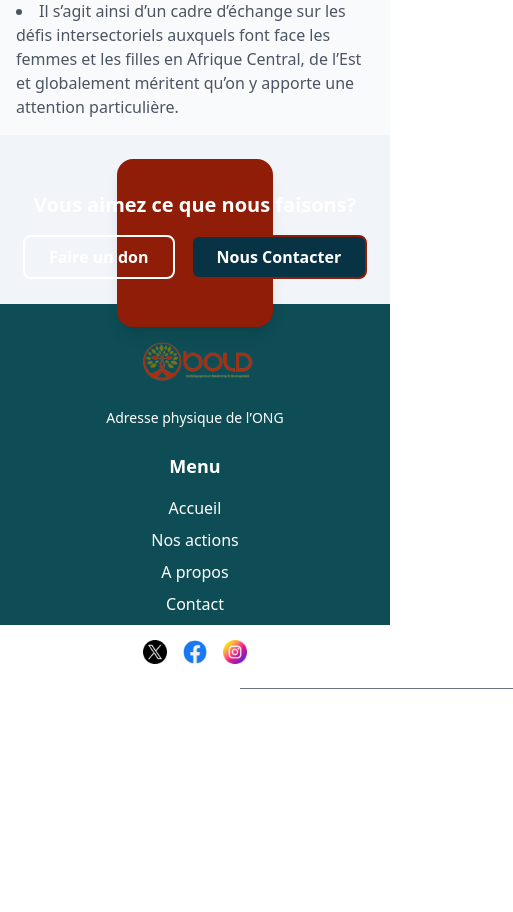
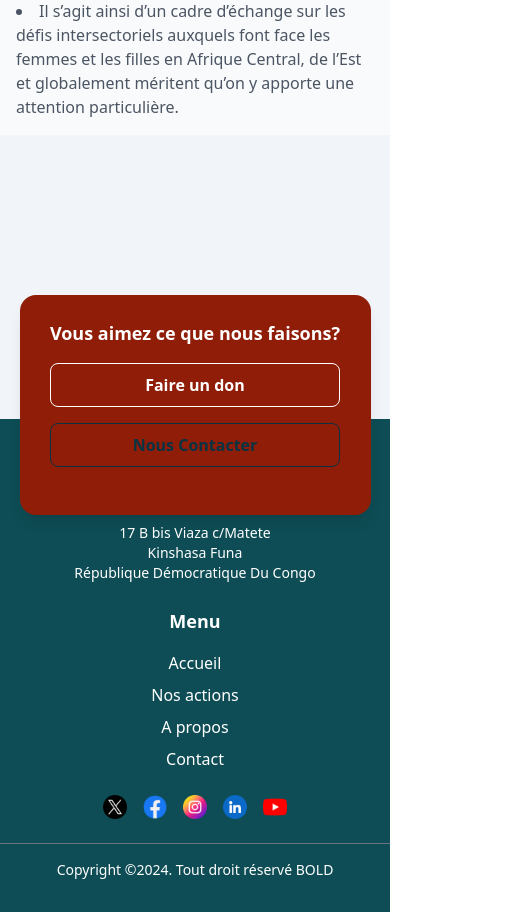
Before and after one commit to Edonak/Bold_Site, a Next.js app: page /about in a window 390 px wide. Shown: the part 5560-6472 px from the top of the page, 513 px wide, since content can reach past the window. Before the commit the page ends 6305 px from the top, so only its background shows below. Built offline with nearby package versions, Linux system fonts and the light colour scheme.

Commit message:
footer responsive fini

```diff
--- a/components/CallToAction.jsx
+++ b/components/CallToAction.jsx
@@ -2,25 +2,27 @@ import { Button } from "./ui/button";
 
 export default function CallToAction() {
   return (
-    <div className="flex justify-center items-center bg-slate-100 py-12 h-[20vh]">
-      <div className="flex flex-col md:flex-row items-center bg-[#8F1D07] text-white rounded-2xl p-8 w-[40%] max-w-4xl shadow-lg relative translate-y-6">
-        {/* Texte principal */}
-        <div className="text-center md:text-left mb-4 md:mb-0 flex-1">
-          <h2 className="text-xl md:text-2xl font-bold mb-4">
+    <div className="flex justify-center items-center bg-slate-100 py-8 md:py-12 h-auto">
+      <div className="flex flex-col md:flex-row items-center bg-[#8F1D07] translate-y-32 text-white rounded-2xl p-6 md:p-8 w-[90%] md:w-[70%] lg:w-[40%] max-w-4xl shadow-lg relative md:translate-y-4">
+        <div className="text-center md:text-left mb-6 md:mb-0 flex-1">
+          <h2 className="text-lg md:text-2xl font-bold mb-4">
             Vous aimez ce que nous faisons?
           </h2>
-          {/* Boutons */}
-          <div className="flex justify-center md:justify-start gap-4">
-          <Button className="text-white border-white">Faire un don</Button>
-          <Button className="text-white  bg-cyan-950">Nous Contacter</Button>
+          <div className="flex flex-col md:flex-row justify-center md:justify-start gap-4">
+            <Button className="text-white border border-white hover:bg-white hover:text-[#8F1D07] transition">
+              Faire un don
+            </Button>
+            <Button className="text-cyan-950 border border-cyan-950 hover:bg-cyan-950 hover:text-white transition">
+              Nous Contacter
+            </Button>
           </div>
         </div>
-        {/* Image de la poignée de main */}
-        <div className="absolute right-0 bottom-0 hidden md:block mr-8">
+        {/* Image */}
+        <div className="hidden md:block absolute md:relative md:ml-8">
           <img
             src="/images/CallToAction.svg"
             alt="Poignée de main"
-            className="w-32 h-32"
+            className="w-24 h-24 md:w-32 md:h-32"
           />
         </div>
       </div>
--- a/components/FooterContainer.jsx
+++ b/components/FooterContainer.jsx
@@ -1,86 +1,97 @@
 export default function FooterContainer() {
   return (
-    <footer className="bg-[#0E4D55] text-white py-8 h-[38vh]">
+    <footer className="bg-[#0E4D55] text-white py-8">
+      {/* Conteneur principal */}
       <div className="container mx-auto px-4 flex flex-col md:flex-row justify-between items-center md:items-start">
-        {/* Logo et Adresse */}
-        <div className="flex flex-col items-center md:items-start">
+        {/* Section Logo et Adresse */}
+        <div className="flex flex-col items-center md:items-start mb-6 md:mb-0">
           <img
             src="/images/logo.png"
             alt="BOLD Logo"
-            className="w-32 mb-4"
+            className="w-32 md:w-40 mb-4"
           />
           <p className="text-sm text-center md:text-left">
-            Adresse physique de l’ONG
+            17 B bis Viaza c/Matete
+          </p>
+          <p className="text-sm text-center md:text-left">Kinshasa Funa</p>
+          <p className="text-sm text-center md:text-left">
+            République Démocratique Du Congo
           </p>
         </div>
 
-        {/* Menu */}
-        <div className="text-center md:text-left mt-6 md:mt-0">
+        {/* Section Menu */}
+        <div className="text-center md:text-left mb-6 md:mb-0">
           <h3 className="text-lg font-bold mb-4">Menu</h3>
           <ul className="space-y-2">
             <li>
-              <a
-                href="#accueil"
-                className="hover:text-gray-300 transition"
-              >
+              <a href="#accueil" className="hover:text-gray-300 transition">
                 Accueil
               </a>
             </li>
             <li>
-              <a
-                href="#actions"
-                className="hover:text-gray-300 transition"
-              >
+              <a href="#actions" className="hover:text-gray-300 transition">
                 Nos actions
               </a>
             </li>
             <li>
-              <a
-                href="#a-propos"
-                className="hover:text-gray-300 transition"
-              >
+              <a href="#a-propos" className="hover:text-gray-300 transition">
                 A propos
               </a>
             </li>
             <li>
-              <a
-                href="#contact"
-                className="hover:text-gray-300 transition"
-              >
+              <a href="#contact" className="hover:text-gray-300 transition">
                 Contact
               </a>
             </li>
           </ul>
         </div>
 
-        {/* Réseaux sociaux */}
-        <div className="flex items-center gap-4 mt-6 md:mt-0">
-          <a href="https://twitter.com" target="_blank" rel="noopener noreferrer">
-            <img
-              src="/images/twitter.png"
-              alt="Twitter"
-              className="w-6 h-6"
-            />
+        {/* Section Réseaux sociaux */}
+        <div className="flex justify-center md:justify-start gap-4 flex-wrap">
+          <a
+            href="https://twitter.com"
+            target="_blank"
+            rel="noopener noreferrer"
+          >
+            <img src="/images/twitter.png" alt="Twitter" className="w-6 h-6" />
           </a>
-          <a href="https://facebook.com" target="_blank" rel="noopener noreferrer">
-            <img
-              src="/images/facebook.png"
-              alt="Facebook"
-              className="w-6 h-6"
-            />
+          <a
+            href="https://facebook.com"
+            target="_blank"
+            rel="noopener noreferrer"
+          >
+            <img src="/images/facebook.png" alt="Facebook" className="w-6 h-6" />
           </a>
-          <a href="https://instagram.com" target="_blank" rel="noopener noreferrer">
+          <a
+            href="https://instagram.com"
+            target="_blank"
+            rel="noopener noreferrer"
+          >
             <img
               src="/images/instagram.png"
               alt="Instagram"
               className="w-6 h-6"
             />
           </a>
+          <a
+            href="https://linkedin.com"
+            target="_blank"
+            rel="noopener noreferrer"
+          >
+            <img src="/images/linkedin.png" alt="LinkedIn" className="w-6 h-6" />
+          </a>
+          <a
+            href="https://youtube.com"
+            target="_blank"
+            rel="noopener noreferrer"
+          >
+            <img src="/images/youtube.png" alt="YouTube" className="w-6 h-6" />
+          </a>
         </div>
       </div>
 
-      {/* Copyright */}
-      <div className="border-t border-gray-500 mt-6 pt-4 text-center text-sm w-[70%] mx-60">
+      {/* Section Copyright */}
+      <div className="border-t border-gray-500 mt-6 pt-4 text-center text-sm px-4 md:w-[70%] md:mx-auto">
         Copyright ©2024. Tout droit réservé BOLD
       </div>
     </footer>
```
